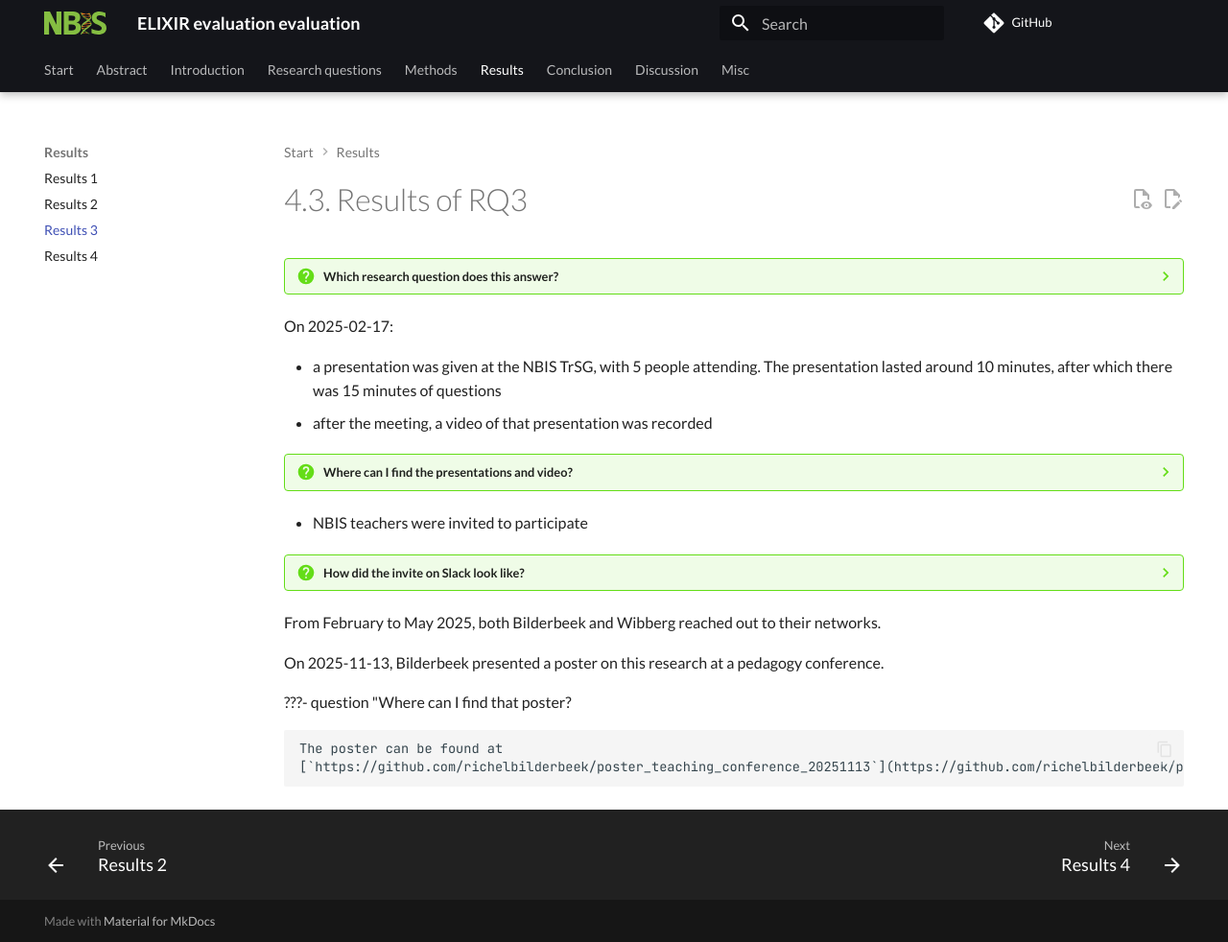
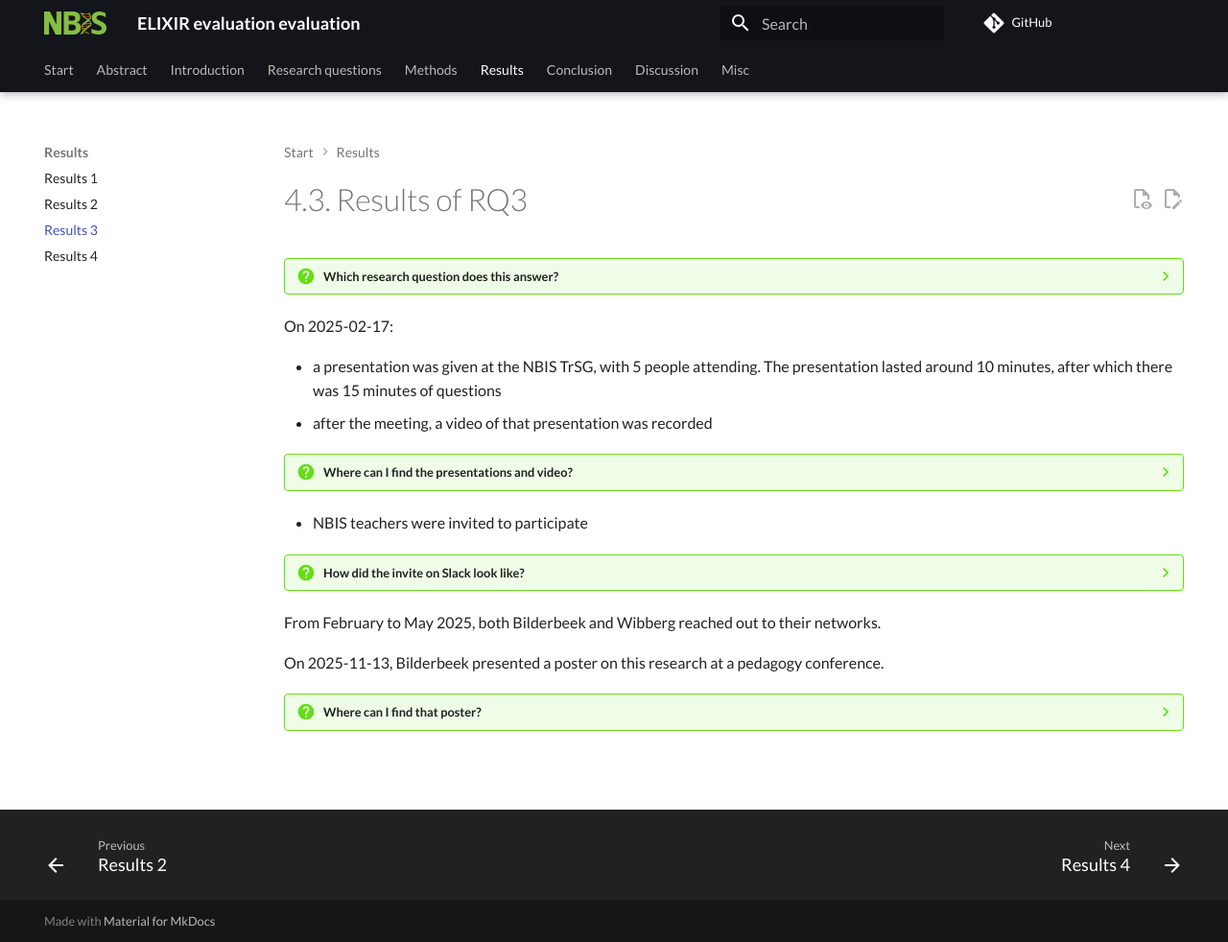
Before and after one commit to NBISweden/elixir_evaluation_evaluation, an MkDocs documentation site: the page built from docs/results_3.md, in a window 1280 px wide and 982 px high. Shown: the whole window at 96% size. Built offline with MkDocs 1.6.1 and Material for MkDocs 9.7.7, drawn with Linux system fonts in a browser that asks for light colours; comment, search, counter and statistics services are not loaded.

Commit message:
Fix typo

```diff
--- a/docs/results_3.md
+++ b/docs/results_3.md
@@ -59,7 +59,7 @@ to their networks.
 On 2025-11-13, Bilderbeek presented
 a poster on this research at a pedagogy conference.
 
-???- question "Where can I find that poster?
+???- question "Where can I find that poster?"
 
     The poster can be found at
     [`https://github.com/richelbilderbeek/poster_teaching_conference_20251113`](https://github.com/richelbilderbeek/poster_teaching_conference_20251113)
```
